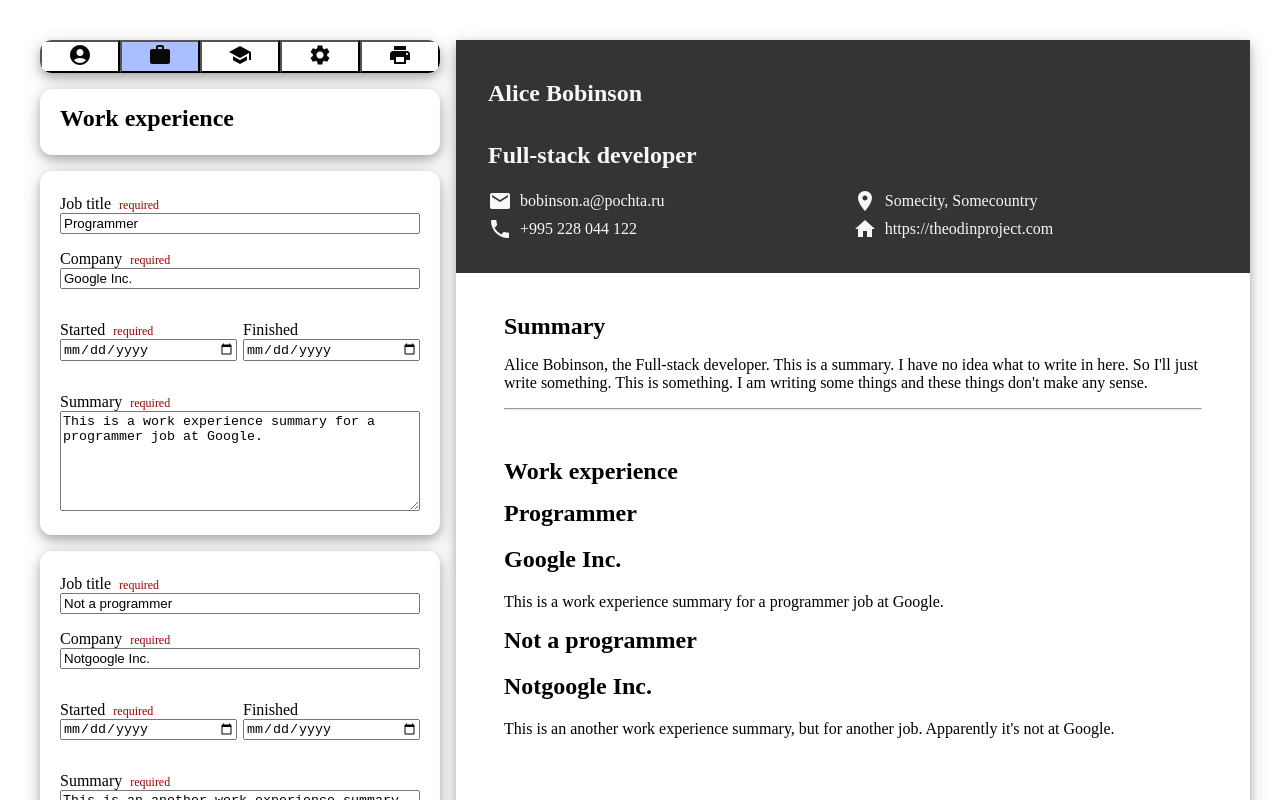
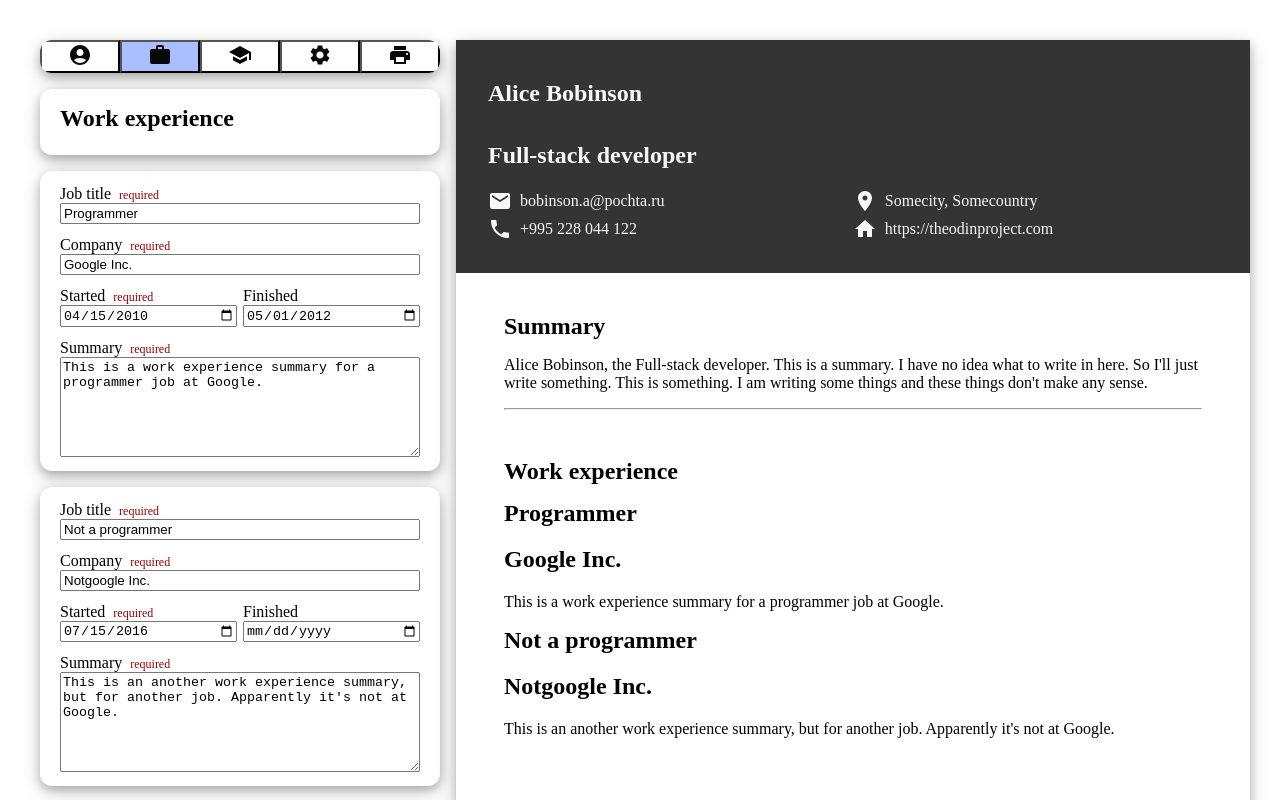
Before and after one commit to utkabulka/cv-application, a React app: page / in a window 1280 px wide. Both pictures are taken after a click on the button 160 px from the left and 56 px from the top of the page. Shown: the top 800 px of the page. Built offline with nearby package versions, Linux system fonts and the light colour scheme; the HTML template or start-up script is replaced by a standard one.

Commit message:
date selection and styling

```diff
--- a/src/components/editor/DateSelector.jsx
+++ b/src/components/editor/DateSelector.jsx
@@ -1,13 +1,18 @@
 import PropTypes from 'prop-types'
 
-function DateSelector({ label = '', isRequired = false }) {
+function DateSelector({
+  label = '',
+  isRequired = false,
+  value = '',
+  onDatePicked,
+}) {
   return (
     <div className='input-block'>
       <div>
         {label}
         {isRequired ? <span className='required'>required</span> : ''}
       </div>
-      <input type='date' />
+      <input value={value} onChange={onDatePicked} type='date' />
     </div>
   )
 }
@@ -15,6 +20,8 @@ function DateSelector({ label = '', isRequired = false }) {
 DateSelector.propTypes = {
   label: PropTypes.string,
   isRequired: PropTypes.bool,
+  value: PropTypes.string,
+  onDatePicked: PropTypes.func,
 }
 
 export default DateSelector
--- a/src/components/editor/work_experience/ExperienceBlockEditor.jsx
+++ b/src/components/editor/work_experience/ExperienceBlockEditor.jsx
@@ -26,10 +26,22 @@ function ExperienceBlockEditor({ experience, onChange = () => {} }) {
           onChange(experience[Keys.ID], Keys.WORK_PLACE, e.target.value)
         }}
       />
-      {/* TODO: fix styling */}
       <div className='date-range'>
-        <DateSelector label='Started' isRequired={true} />
-        <DateSelector label='Finished' />
+        <DateSelector
+          label='Started'
+          isRequired={true}
+          value={experience[Keys.WORK_START_DATE]}
+          onChange={(e) => {
+            onChange(experience[Keys.ID], Keys.WORK_START_DATE, e.target.value)
+          }}
+        />
+        <DateSelector
+          label='Finished'
+          value={experience[Keys.WORK_END_DATE]}
+          onChange={(e) => {
+            onChange(experience[Keys.ID], Keys.WORK_END_DATE, e.target.value)
+          }}
+        />
       </div>
       <TextArea
         label='Summary'
--- a/src/constants/DefaultData.js
+++ b/src/constants/DefaultData.js
@@ -14,6 +14,8 @@ const DefaultData = {
       [Keys.ID]: crypto.randomUUID(),
       [Keys.JOB_TITLE]: 'Programmer',
       [Keys.WORK_PLACE]: 'Google Inc.',
+      [Keys.WORK_START_DATE]: '2010-04-15',
+      [Keys.WORK_END_DATE]: '2012-05-01',
       [Keys.WORK_SUMMARY]:
         'This is a work experience summary for a programmer job at Google.',
     },
@@ -21,6 +23,8 @@ const DefaultData = {
       [Keys.ID]: crypto.randomUUID(),
       [Keys.JOB_TITLE]: 'Not a programmer',
       [Keys.WORK_PLACE]: 'Notgoogle Inc.',
+      [Keys.WORK_START_DATE]: '2016-07-15',
+      [Keys.WORK_END_DATE]: '',
       [Keys.WORK_SUMMARY]: `This is an another work experience summary, but for another job. Apparently it's not at Google.`,
     },
   ],
--- a/src/styles/editor/Input.css
+++ b/src/styles/editor/Input.css
@@ -17,7 +17,7 @@ textarea {
   align-items: left;
   text-align: left;
   flex: 1;
-  margin: 16px 0 16px 0;
+  padding: 6px 0 6px 0;
 }
 
 .required {
```
